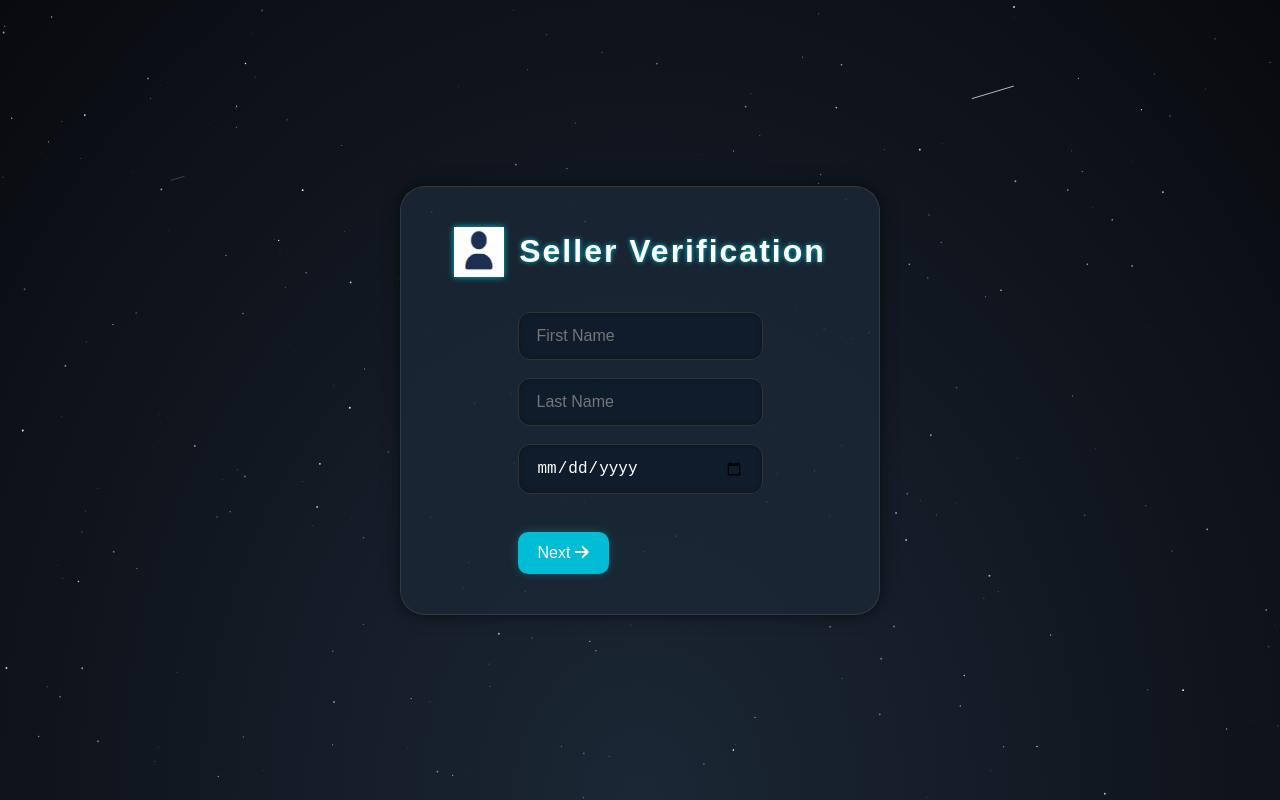
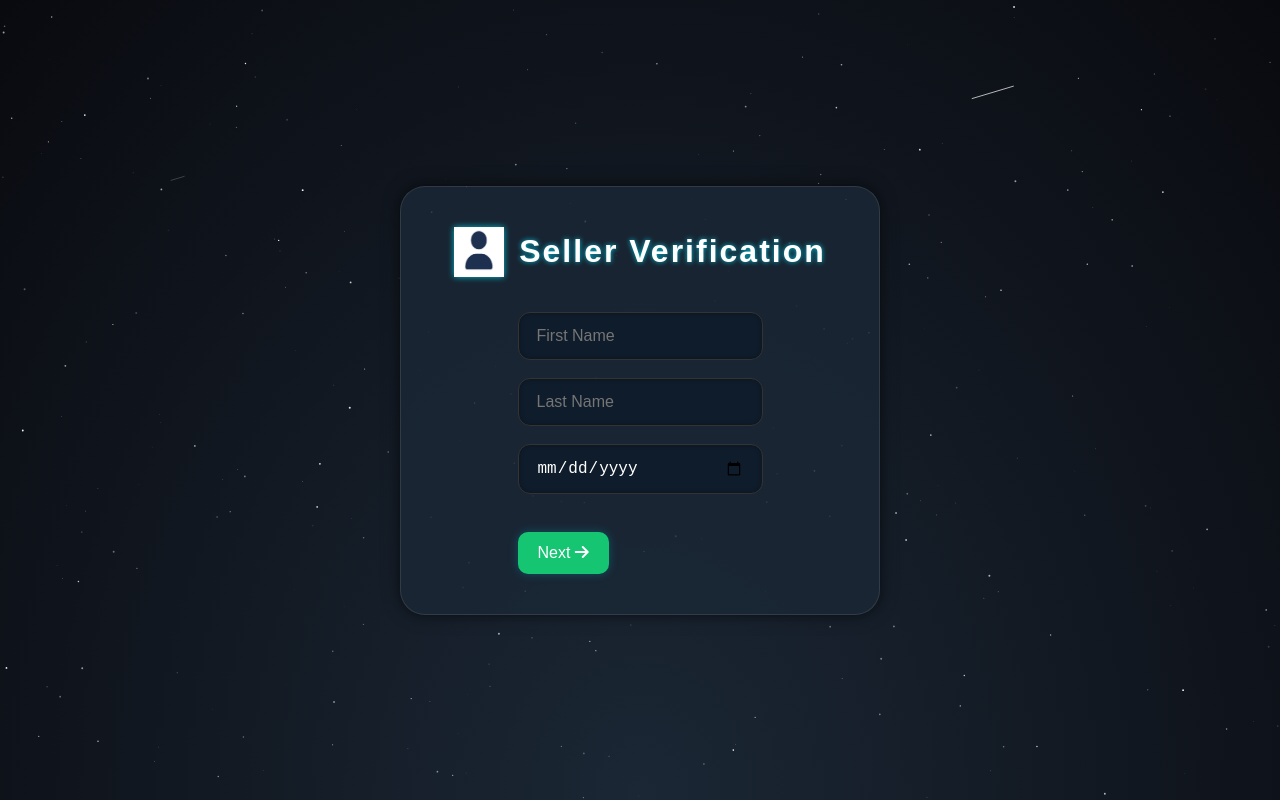
Before and after one commit to c-madalin/auth_dev_page, an Angular app in the folder seller/: page / in a window 1280 px wide. Built offline with nearby package versions, Linux system fonts and the light colour scheme.

Commit message:
buttons changed

```diff
--- a/seller/src/app/app.component.css
+++ b/seller/src/app/app.component.css
@@ -14,7 +14,7 @@
 }
 /* Tranziție animată pentru containerul pașilor */
 .step-container {
-  animation: slideIn 0.5s ease forwards;
+  animation: slideIn 1.3s ease forwards;
   opacity: 0;
 }
 
--- a/seller/src/app/components/step1-personal-info/step1-personal-info.component.css
+++ b/seller/src/app/components/step1-personal-info/step1-personal-info.component.css
@@ -1,5 +1,5 @@
 button {
-  background-color: #00bcd4;
+  background-color: #16c572;
   color: #fff;
   border: none;
   padding: 12px 20px;
@@ -11,7 +11,7 @@ button {
 }
 
 button:hover {
-  background-color: #00a1b5;
+  background-color: #27a579;
   transform: translateY(-2px);
   box-shadow: 0 0 15px rgba(0, 188, 212, 0.6);
 }
--- a/seller/src/app/components/step2-contact-info/step2-contact-info.component.css
+++ b/seller/src/app/components/step2-contact-info/step2-contact-info.component.css
@@ -1,5 +1,5 @@
 button {
-  background-color: #00bcd4;
+  background-color: #16c572;
   color: #fff;
   border: none;
   padding: 12px 20px;
@@ -11,7 +11,7 @@ button {
 }
 
 button:hover {
-  background-color: #00a1b5;
+  background-color: #27a579;
   transform: translateY(-2px);
   box-shadow: 0 0 15px rgba(0, 188, 212, 0.6);
 }
--- a/seller/src/app/components/step3-business-info/step3-business-info.component.css
+++ b/seller/src/app/components/step3-business-info/step3-business-info.component.css
@@ -1,5 +1,5 @@
 button {
-  background-color: #00bcd4;
+  background-color: #16c572;
   color: #fff;
   border: none;
   padding: 12px 20px;
@@ -11,7 +11,7 @@ button {
 }
 
 button:hover {
-  background-color: #00a1b5;
+  background-color: #27a579;
   transform: translateY(-2px);
   box-shadow: 0 0 15px rgba(0, 188, 212, 0.6);
 }
```
